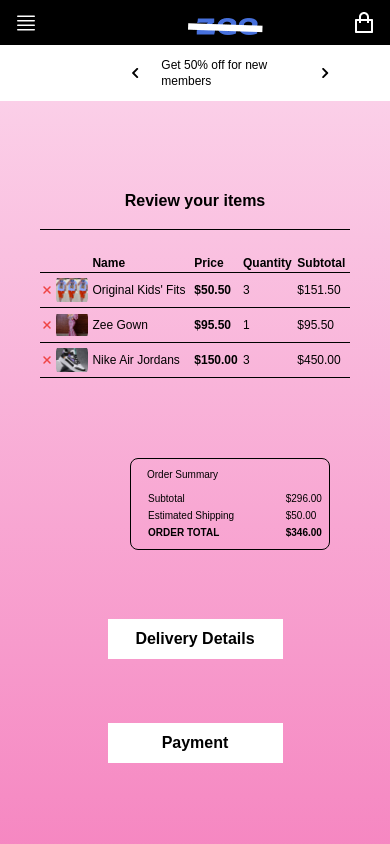
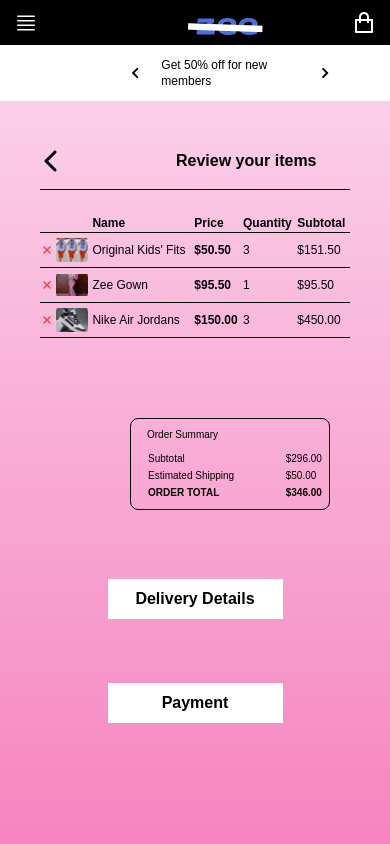
Before and after one commit to okikijesutech/HngProject2, a React (Vite) app: page /checkout in a window 390 px wide. Shown: the top 844 px of the page. Built offline with nearby package versions, Linux system fonts and the light colour scheme; a web font is replaced by a local one.

Commit message:
Review commit

```diff
--- /dev/null
+++ b/src/components/ScrollToTop.jsx
@@ -0,0 +1,14 @@
+import { useEffect } from "react";
+import { useLocation } from "react-router-dom";
+
+const ScrollToTop = () => {
+  const { pathname } = useLocation();
+
+  useEffect(() => {
+    window.scrollTo(0, 0);
+  }, [pathname]);
+
+  return null;
+};
+
+export default ScrollToTop;
--- a/src/container/CheckoutListing.jsx
+++ b/src/container/CheckoutListing.jsx
@@ -1,5 +1,5 @@
 import React from "react";
-import { FaXmark } from "react-icons/fa6";
+import { FaXmark, FaChevronLeft } from "react-icons/fa6";
 import item1 from "../assets/item1.png";
 import item3 from "../assets/item3.png";
 import item6 from "../assets/ZeeG.png";
@@ -34,9 +34,12 @@
 const CheckoutListing = () => {
   return (
     <div className='p-6'>
-      <h1 className='font-helvetica font-bold text-40 leading-46 text-center mb-4 md:text-left lg:text-center md:text-2xl lg:text-4xl md:leading-46'>
-        Review your items
-      </h1>
+      <div className='flex lg:block '>
+        <FaChevronLeft size={24} className=' lg:hidden mr-28 md:mr-8' />
+        <h1 className='font-helvetica font-bold text-40 leading-46 text-center mb-4 md:text-left lg:text-center md:text-2xl lg:text-4xl md:leading-46'>
+          Review your items
+        </h1>
+      </div>
       <hr className='border-black mb-6' />
       <table className='w-full border-collapse font-helvetica text-24 font-bold leading-27.6 text-left'>
         <thead>
--- a/src/layout/MainLayout.jsx
+++ b/src/layout/MainLayout.jsx
@@ -2,10 +2,12 @@
 import Promotion from "../components/Promotion";
 import Navbar from "../components/Navbar";
 import Footer from "../components/Footer";
+import ScrollToTop from "../components/ScrollToTop";
 
 const MainLayout = () => {
   return (
     <>
+      <ScrollToTop />
       <div className='flex flex-col-reverse md:flex-col'>
         <Promotion />
         <Navbar />
--- a/src/pages/CheckOut.jsx
+++ b/src/pages/CheckOut.jsx
@@ -4,7 +4,7 @@
 
 const CheckOut = () => {
   return (
-    <div className='bg-gradient-to-b from-pink-200 to-pink-400 px-4 pt-16'>
+    <div className='bg-gradient-to-b from-pink-200 to-pink-400 px-4 pt-6 lg:pt-16'>
       <CheckoutListing />
       <div className='flex flex-col-reverse md:flex-col-reverse lg:flex-row lg:gap-[225px] mt-14 md:mt-36 lg:mt-24 px-[14px] md:px-[33px]'>
         <div className='flex flex-col md:flex-row lg:flex-col mt-16 lg:mt-0 text-base font-bold'>
```
